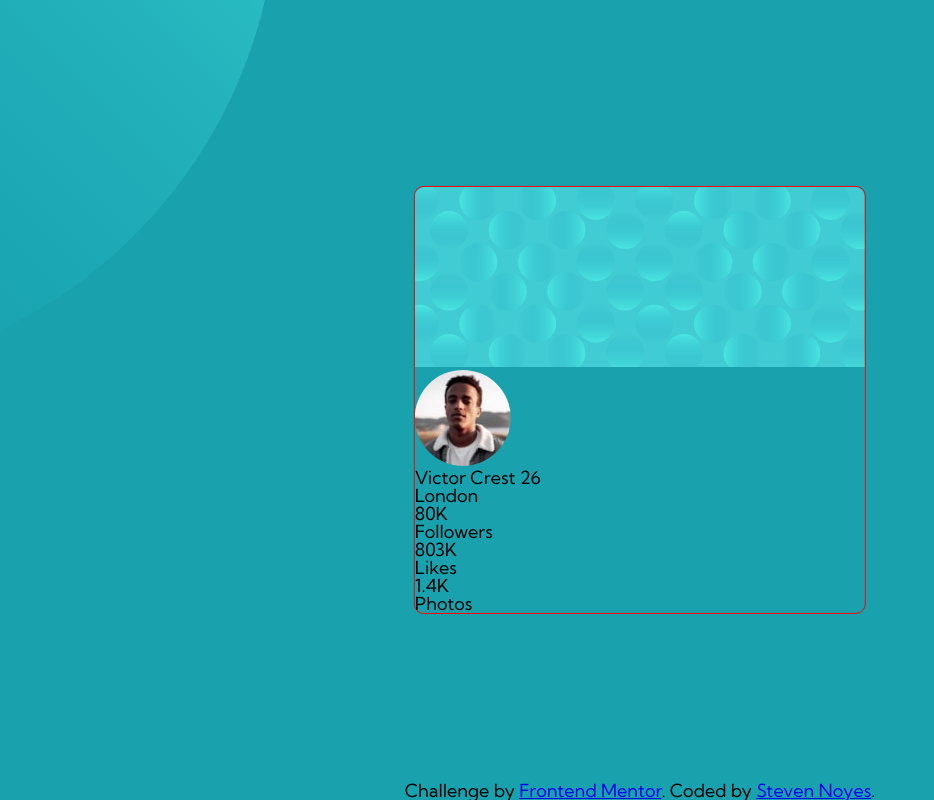
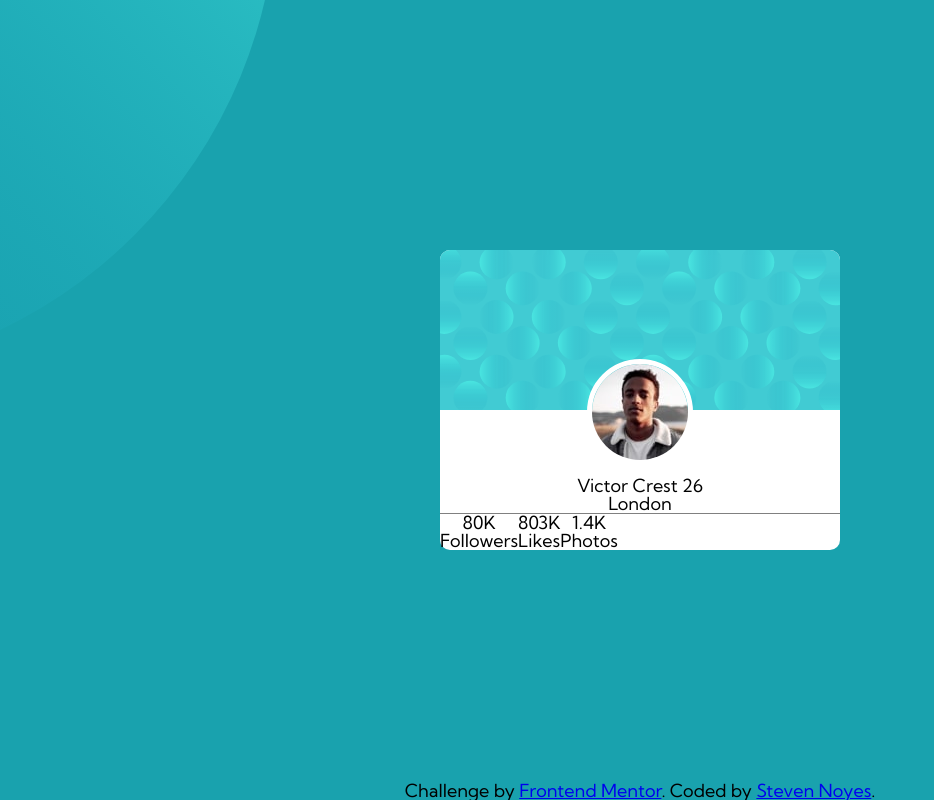
Before and after one commit to SteveNoyes/profile-card-comp, a plain HTML site: page index.html in a window 1280 px wide. Shown: the whole page, without its empty margins (0-934 px from the left). Drawn offline with Linux system fonts and the light colour scheme.

Commit message:
image positioning

```diff
--- a/assets/css/style.css
+++ b/assets/css/style.css
@@ -1,10 +1,12 @@
+/* Color */
 :root {
   --dark-cyan: hsl(185, 75%, 39%);
   --very-dark-desaturated-blue: hsl(229, 23%, 23%);
   --dark-grayish-blue: hsl(227, 10%, 46%);
   --dark-gray: hsl(0, 0%, 59%);
+  --white: 	hsl(0, 0%, 100%);
 }
-
+/* General */
 body {
   /* Font Weights 400 & 700 */
   font-size: 18px;
@@ -19,13 +21,22 @@ body {
   height: 100vh;
 }
 
+.hr {
+  width: 100%;
+  height: 1px;
+  background-color: grey;
+
+}
+
 .profCard {
-  border: 1px red solid;
+  min-width: 400px;
+  background-color: var(--white);
   border-radius: 10px;
   position: absolute;
   top: 50%;
   left: 50%;
   transform: translate(-50%, -50%);
+  text-align: center;
 }
 
 .profCardImg {
@@ -33,9 +44,23 @@ body {
 }
 
 .victorHeadshot {
+  position: absolute;
+  top: 54%;
+  left: 50%;
+  transform: translate(-50%, -50%);
   border-radius: 50%;
+  border: 5px solid #fff;
 }
 
+.profCardTitle {
+  margin-top: 4rem;
+
+}
+
+
+.stats {
+  display: flex;
+}
 
 
 .attribution {
--- a/index.html
+++ b/index.html
@@ -21,8 +21,9 @@
     <div class="profCard">
       <img src="assets/images/bg-pattern-card.svg" class="profCardImg" width="100%" alt="">
       <img src="assets/images/image-victor.jpg" class="victorHeadshot" alt="Victor headshot">
-      <h1>Victor Crest <span>26</span></h1>
+      <h1 class="profCardTitle">Victor Crest <span>26</span></h1>
       <p>London</p>
+      <div class="hr"></div>
       <div class="stats">
         <div class="followers">
           <h1>80K</h1>
```
Also changed, not shown: 1 other file.
